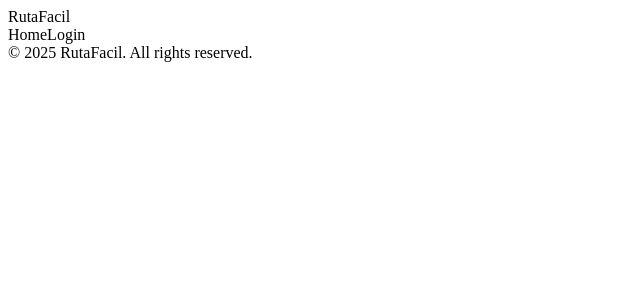
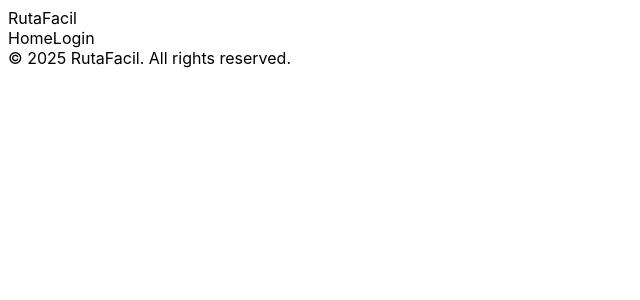
Before and after one commit to abimael92/driver-admin-portal, an Angular app: page / in a window 1280 px wide. Shown: the top 300 px of the page, without its empty margins (0-640 px from the left). Built offline with nearby package versions, Linux system fonts and the light colour scheme.

Commit message:
Update global styles

```diff
--- a/src/styles.scss
+++ b/src/styles.scss
@@ -1 +1,9 @@
 /* You can add global styles to this file, and also import other style files */
+@tailwind base;
+@tailwind components;
+@tailwind utilities;
+
+/* Optional: custom global styles */
+body {
+  font-family: "Inter", sans-serif;
+}
```
